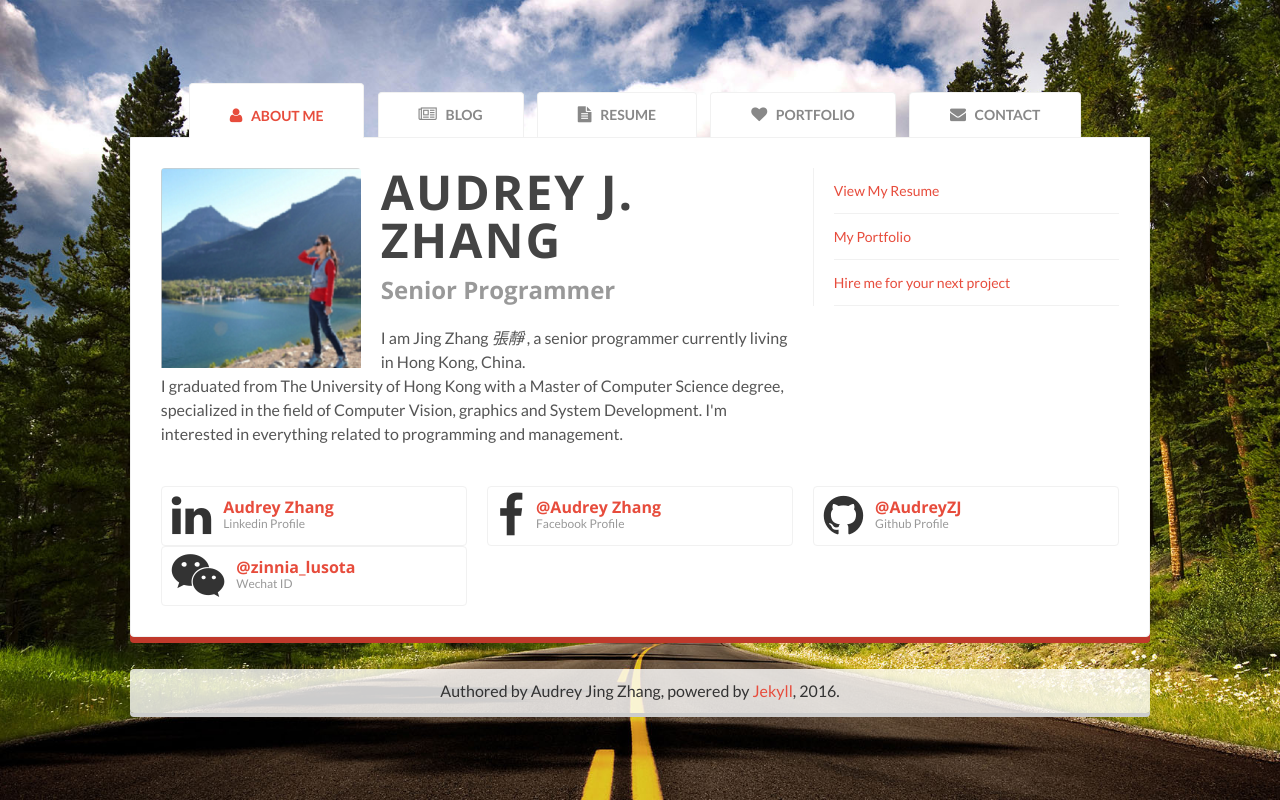
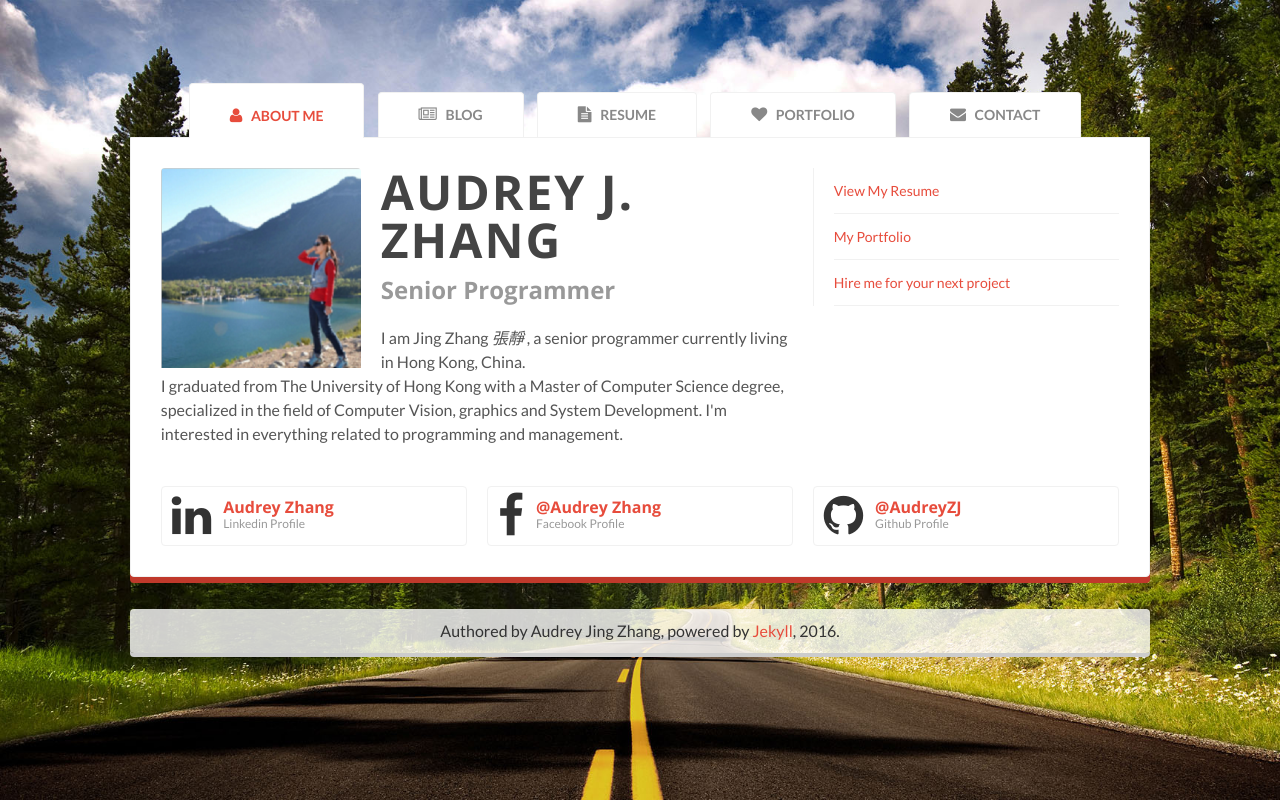
Before and after one commit to audreyzj/audreyzj_resume.github.io, a plain HTML site: page index.html in a window 1280 px wide. Drawn offline with nearby package versions, Linux system fonts and the light colour scheme.

Commit message:
Update index.html

```diff
--- a/index.html
+++ b/index.html
@@ -131,16 +131,7 @@
                               </div>
                             </div>
                           </div>
-                          <div class="g1">
-                            <div class="item-box clearfix">
-                              <i class="fa fa-weixin"></i>
-                               <div class="item-data">
-                                <h3><a href="">@zinnia_lusota</a></h3>
-                                <p>Wechat ID</p>
-                               </div>
-                            </div>
 
-                          </div>
                         </div>
                     </section><!-- content -->
                 </div>
```
